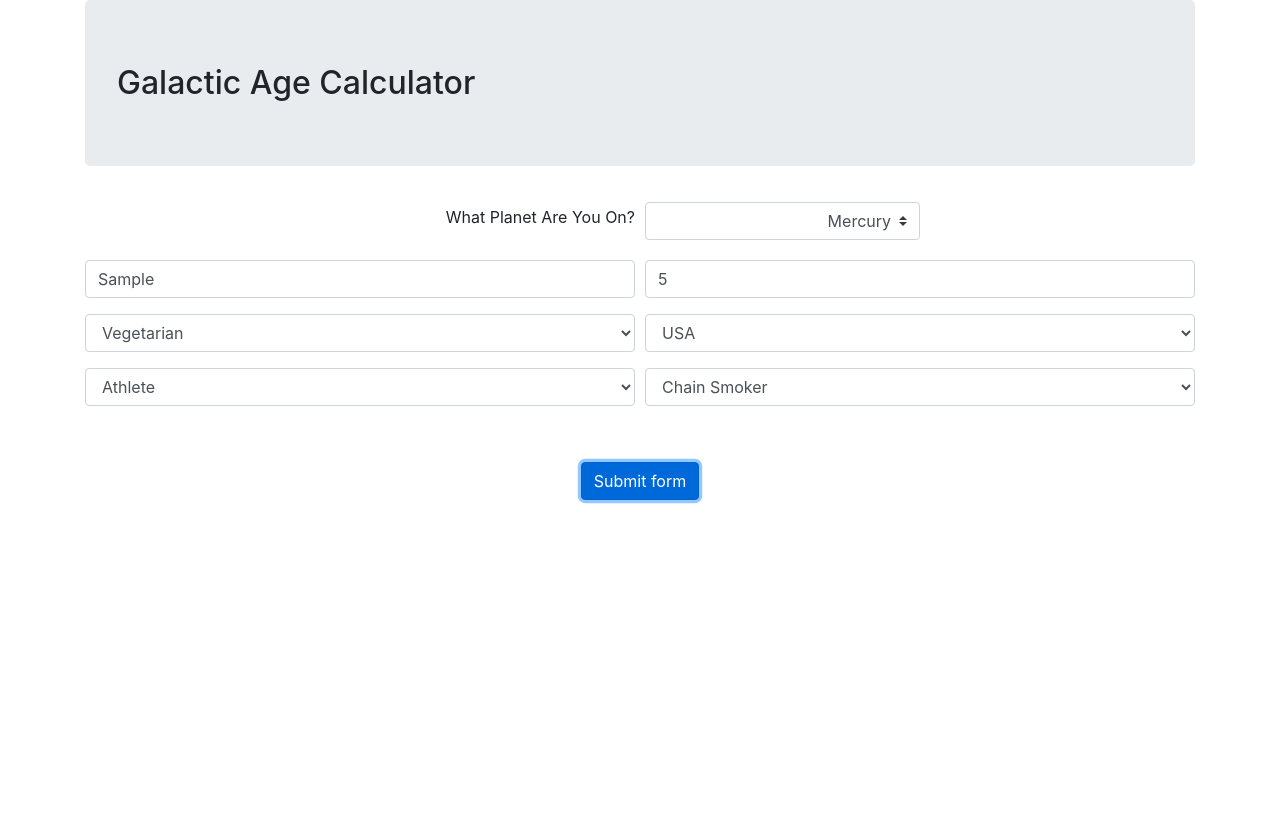
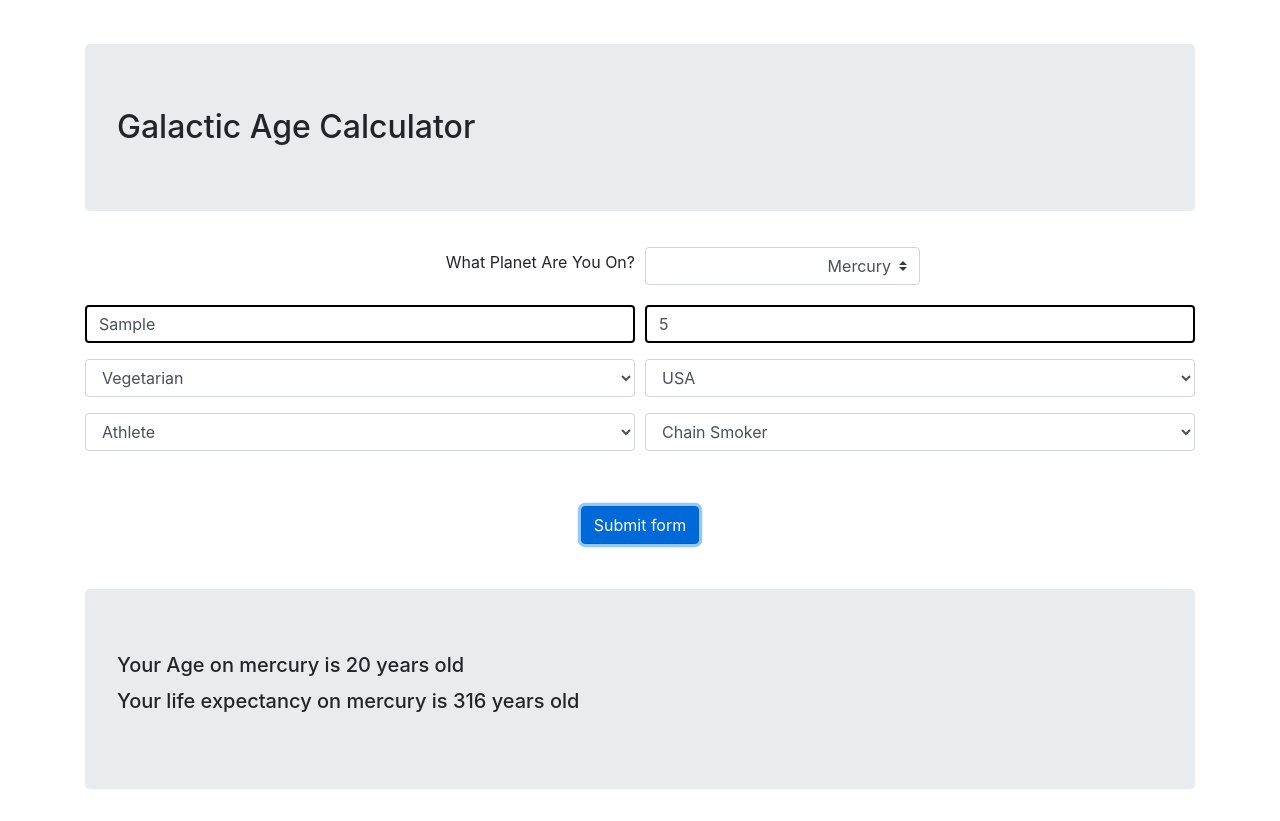
Before and after one commit to ShoNewman/age-calculator, a website built with webpack: page src/index.html in a window 1280 px wide. Both pictures are taken after typing "Sample", "5" into the empty fields and a click on the button "Submit form". Before the commit the page ends 800 px from the top, so only its background shows below. Built offline with nearby package versions, Linux system fonts and the light colour scheme.

Commit message:
Fix errors with build

```diff
--- a/src/css/styles.css
+++ b/src/css/styles.css
@@ -1,11 +1,5 @@
-.container {
-
-}
-form {
-
-}
-.form-row {
-
+.jumbotron {
+  margin-top: 4%;
 }
 .col-md-6 {
   text-align: right;
@@ -20,3 +14,17 @@ form {
   margin: auto;
   margin-top: 5%;
 }
+input:invalid, select:invalid {
+  border: 2px dashed red;
+}
+
+input:invalid:required, select:invalid {
+  background-image: linear-gradient(to right, pink, lightgreen);
+}
+
+input:valid, select:invalid {
+  border: 2px solid black;
+}
+#output {
+  display: none;
+}
--- a/src/index.html
+++ b/src/index.html
@@ -2,11 +2,12 @@
 <html lang="en">
 <head>
   <title>Super Galactic Age Calculator</title>
+  <meta charset = "UTF-8" />
 </head>
 <body>
   <div class="container">
     <h2 class="jumbotron">Galactic Age Calculator</h2>
-    <form id="needs-validation">
+    <form>
       <div class="form-row form-group">
         <label class="col-md-6 col-form-label" for="planet">What Planet Are You On?</label>
         <div class="col-md-6">
@@ -72,7 +73,7 @@
       <button class="btn btn-primary" type="submit" id="submit">Submit form</button>
     </form>
 
-    <div id="output">
+    <div id="output" class="jumbotron">
     </div>
   </div>
 </body>
--- a/src/js/age-calculator.js
+++ b/src/js/age-calculator.js
@@ -1,7 +1,7 @@
 // Galactic Object
 export const galacticObject = {
   mercury: 0.24,
-  venus: 0.62 ,
+  venus: 0.62,
   mars: 1.88,
   jupiter: 11.86
 };
@@ -23,9 +23,9 @@ export class UserInfo {
     this.smoker = smoker;
   }
 
-  life(planet, age) {
-   let life = this.lifestyle + this.country + this.activity + this.smoker;
-   let lifeExpectancy = galacticYears(this.planet, this.age) + galacticYears(this.planet, life) + 70;
-   return lifeExpectancy;
+  life() {
+    let life = this.lifestyle + this.country + this.activity + this.smoker + 70;
+    let lifeExpectancy = galacticYears(this.planet, life);
+    return lifeExpectancy;
   }
 }
--- a/src/main.js
+++ b/src/main.js
@@ -2,25 +2,31 @@ import $ from 'jquery';
 import 'bootstrap';
 import 'bootstrap/dist/css/bootstrap.min.css';
 import './css/styles.css';
-import { galacticYears, UserInfo } from './js/age-calculator';
+import { UserInfo, galacticYears } from './js/age-calculator.js';
 
-$(document).ready(function() {
-  $('#needs-validation').submit(function(event) {
+$('#submit').on("click", function (event) {
   event.preventDefault();
+  console.log('clicked');
+
 
   let planet = $("#planet").val();
   let name = $("#name").val();
   let age = parseInt($("#age").val());
-    let lifestyle = Math.Number($("#lifestyle").val());
-    let country = Math.Number($("#country").val());
-    let activity = Math.Number($("#activity-level").val());
-    let smoking = Math.Number($("#smoking-status").val());
+  let lifestyle = parseInt($("#lifestyle").val());
+  let country = parseInt($("#country").val());
+  let activity = parseInt($("#activity-level").val());
+  let smoking = parseInt($("#smoking-status").val());
 
   let user = new UserInfo(planet, name, age, lifestyle, country, activity, smoking);
+  console.log(user);
+
   let galacticAge = galacticYears(planet, age);
+  console.log(galacticAge);
   let galacticLifeExpectancy = user.life(this.planet, this.age);
+  console.log(galacticLifeExpectancy)
 
-    $("#output").append(`<h5 class="card-title">Your Age on ${user.planet} is ${galacticAge}</h5`);
-    $("#output").append(`<h5 class="card-title">Your life expectancy on ${user.planet} is ${galacticLifeExpectancy}</h5`);
+  $("#output").show();
+  $("#output").append(`<h5 class="card-title">Your Age on ${user.planet} is ${galacticAge} years old</h5`);
+  $("#output").append(`<h5 class="card-title">Your life expectancy on ${user.planet} is ${galacticLifeExpectancy} years old</h5`);
+
 });
-});
```
Also changed, not shown: _tests_/age-calculator.test.js (+1 -2 lines). Lines whose indentation alone changed are shown as unchanged.
